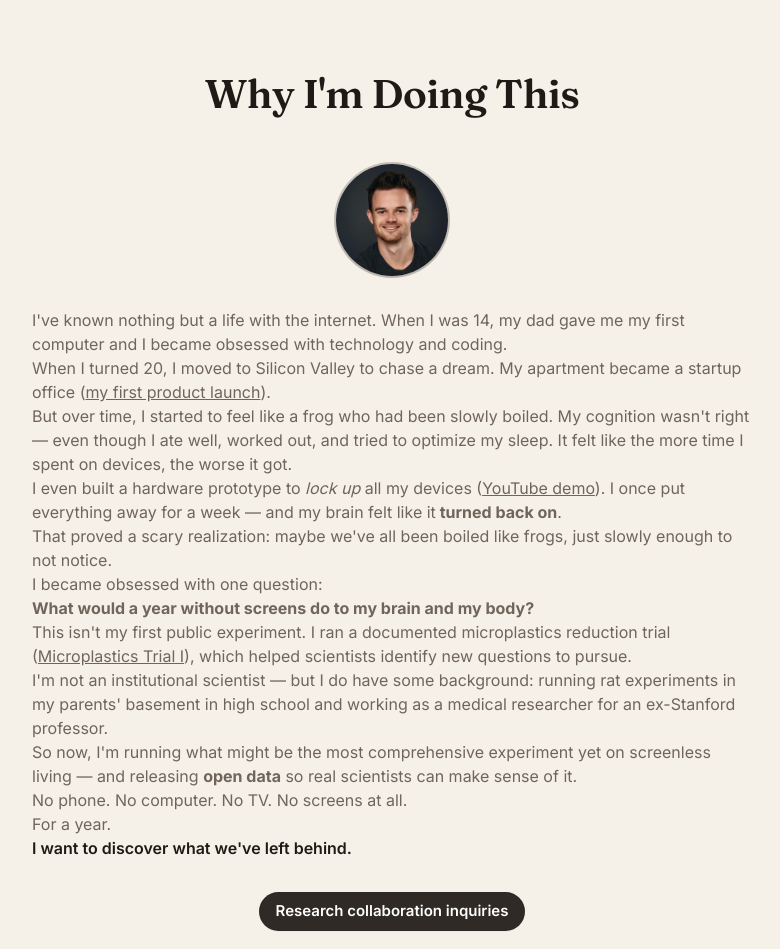
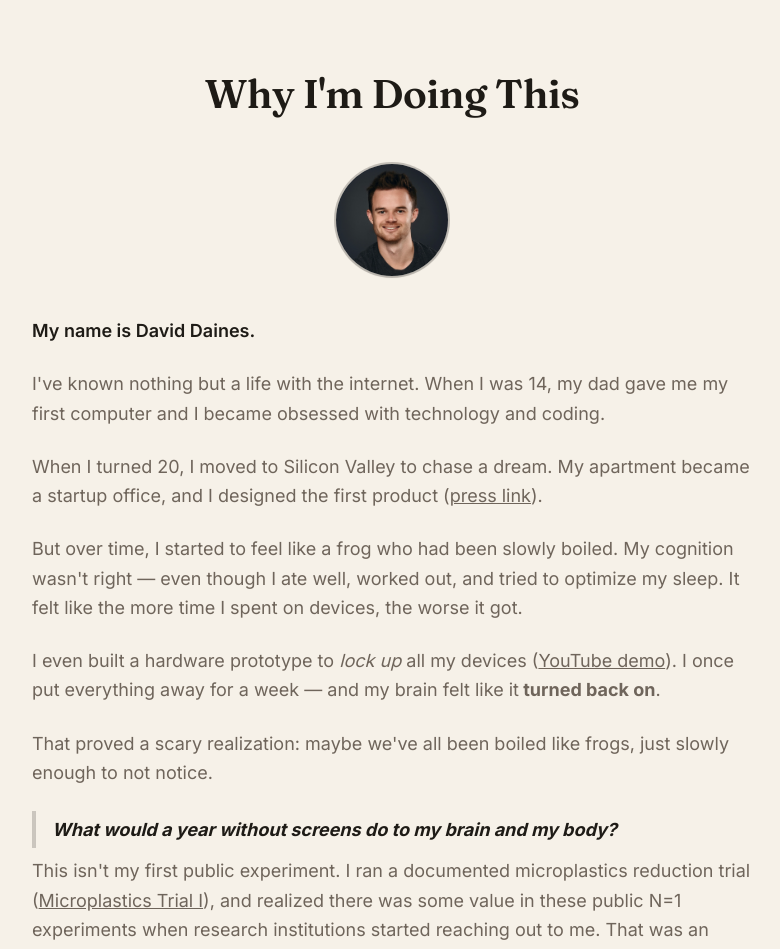
Before and after one commit to dvdaines/year-unplugged-dashboard, a Next.js app: page /about in a window 1280 px wide. Shown: the top 949 px of the page, without its empty margins (248-1028 px from the left). Built offline with nearby package versions, Linux system fonts and the light colour scheme.

Commit message:
Update page.tsx

```diff
--- a/app/about/page.tsx
+++ b/app/about/page.tsx
@@ -1,3 +1,4 @@
+// app/about/page.tsx
 export default function AboutPage() {
   return (
     <main className="min-h-dvh bg-cream text-ink antialiased">
@@ -9,7 +10,7 @@ export default function AboutPage() {
         </h1>
 
         {/* Profile */}
-        <div className="flex justify-center mb-8">
+        <div className="flex justify-center mb-10">
           <img
             src="/profile.jpg"
             alt="David"
@@ -19,7 +20,12 @@ export default function AboutPage() {
           />
         </div>
 
-        <div className="prose prose-lg max-w-none text-muted-ink">
+        <div className="text-muted-ink text-base sm:text-lg leading-relaxed space-y-6">
+
+          <p className="text-ink font-semibold">
+            My name is David Daines.
+          </p>
+
           <p>
             I&apos;ve known nothing but a life with the internet. When I was 14, my dad
             gave me my first computer and I became obsessed with technology and coding.
@@ -27,9 +33,14 @@ export default function AboutPage() {
 
           <p>
             When I turned 20, I moved to Silicon Valley to chase a dream. My apartment
-            became a startup office (
-            <a className="underline" href="https://www.coindesk.com/business/2021/11/17/a16z-leads-31m-funding-round-for-mems-social-media-protocol" target="_blank" rel="noopener noreferrer">
-              my first product launch
+            became a startup office, and I designed the first product (
+            <a
+              className="underline"
+              href="https://www.coindesk.com/business/2021/11/17/a16z-leads-31m-funding-round-for-mems-social-media-protocol"
+              target="_blank"
+              rel="noopener noreferrer"
+            >
+              press link
             </a>
             ).
           </p>
@@ -43,7 +54,12 @@ export default function AboutPage() {
 
           <p>
             I even built a hardware prototype to <em>lock up</em> all my devices (
-            <a className="underline" href="https://m.youtube.com/watch?v=-dAzeY-s4Ic&source_ve_path=MjM4NTE&embeds_referring_euri=https%3A%2F%2Fsiliconvault.io%2F" target="_blank" rel="noopener noreferrer">
+            <a
+              className="underline"
+              href="https://m.youtube.com/watch?v=-dAzeY-s4Ic&source_ve_path=MjM4NTE&embeds_referring_euri=https%3A%2F%2Fsiliconvault.io%2F"
+              target="_blank"
+              rel="noopener noreferrer"
+            >
               YouTube demo
             </a>
             ). I once put everything away for a week — and my brain felt like it
@@ -55,21 +71,23 @@ export default function AboutPage() {
             just slowly enough to not notice.
           </p>
 
-          <p>
-            I became obsessed with one question:
-          </p>
-
-          <blockquote>
+          <blockquote className="border-l-4 border-ink/20 pl-4 italic text-ink my-2 py-1">
             <strong>What would a year without screens do to my brain and my body?</strong>
           </blockquote>
 
           <p>
             This isn&apos;t my first public experiment. I ran a documented microplastics
             reduction trial (
-            <a className="underline" href="https://davidd.org/experiments/microplastics-trial-i" target="_blank" rel="noopener noreferrer">
+            <a
+              className="underline"
+              href="https://davidd.org/experiments/microplastics-trial-i"
+              target="_blank"
+              rel="noopener noreferrer"
+            >
               Microplastics Trial I
             </a>
-            ), which helped scientists identify new questions to pursue.
+            ), and realized there was some value in these public N=1 experiments when
+            research institutions started reaching out to me. That was an epiphany.
           </p>
 
           <p>
@@ -81,20 +99,25 @@ export default function AboutPage() {
           <p>
             So now, I&apos;m running what might be the most comprehensive experiment yet
             on screenless living — and releasing <strong>open data</strong> so real
-            scientists can make sense of it.
+            scientists can investigate the effects.
           </p>
 
-          <p>
-            No phone. No computer. No TV. No screens at all.
-            <br />For a year.
+          <p className="text-ink font-semibold leading-snug">
+            No phone.<br />
+            No computer.<br />
+            No TV.<br />
+            No screens at all.<br />
+            <br />
+            For a year.
           </p>
 
           <p className="text-ink font-semibold">
             I want to discover what we&apos;ve left behind.
           </p>
+        </div>
 
         {/* CTA */}
-          <div className="mt-8 text-center">
+        <div className="mt-12 text-center">
           <a
             href="mailto:david@davidd.org?subject=Year%20Unplugged%20%E2%80%94%20Research%20Collaboration"
             className="btn btn-primary"
@@ -102,7 +125,6 @@ export default function AboutPage() {
             Research collaboration inquiries
           </a>
         </div>
-        </div>
 
       </section>
     </main>
```
Lines whose indentation alone changed are shown as unchanged.
